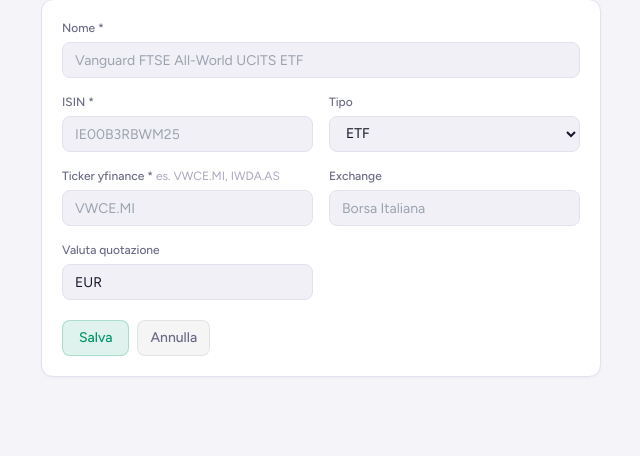
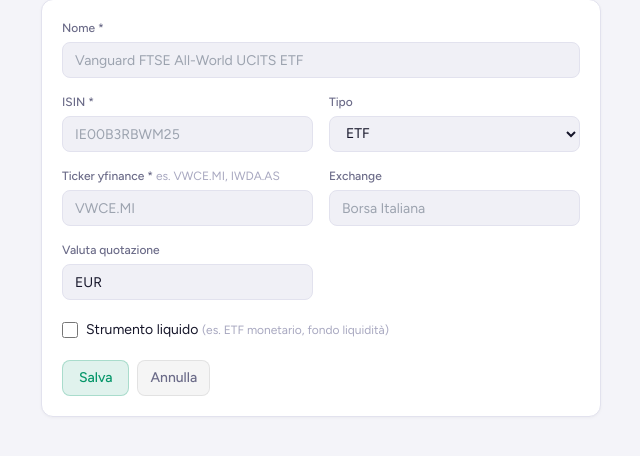
Before and after one commit to jacopocecch/finance_tracker, a FastAPI app: page /investments/instruments/add in a window 1280 px wide. Shown: the part 194-650 px from the top of the page, without its empty margins (43-683 px from the left). Run offline with FastAPI, Linux system fonts and the light colour scheme; parts of the project's set-up code (start-up, migrations or seed data) failed here and were passed over; some libraries are stand-ins or nearby versions.

Commit message:
feat: is_liquidity checkbox in instrument create/edit form
Co-Authored-By: Claude Sonnet 4.6 <noreply@anthropic.com>

```diff
--- a/investments.py
+++ b/investments.py
@@ -180,6 +180,7 @@ def instrument_add(
     exchange: str = Form(""),
     currency: str = Form("EUR"),
     type_: str = Form("ETF", alias="type"),
+    is_liquidity: Optional[str] = Form(None),
     session: Session = Depends(get_session),
 ):
     isin = isin.strip().upper()
@@ -194,6 +195,7 @@ def instrument_add(
         exchange=exchange.strip(),
         currency=currency.strip().upper(),
         type=type_,
+        is_liquidity=is_liquidity == "1",
     )
     session.add(inst)
     session.commit()
@@ -264,6 +266,7 @@ def instrument_edit(
     ticker: str = Form(...),
     exchange: str = Form(""),
     currency: str = Form("EUR"),
+    is_liquidity: Optional[str] = Form(None),
     session: Session = Depends(get_session),
 ):
     inst = session.get(Instrument, instrument_id)
@@ -272,6 +275,7 @@ def instrument_edit(
         inst.ticker = ticker.strip()
         inst.exchange = exchange.strip()
         inst.currency = currency.strip().upper()
+        inst.is_liquidity = is_liquidity == "1"
         inst.updated_at = datetime.now(timezone.utc)
         session.commit()
     return RedirectResponse(f"/investments/instruments/{instrument_id}", status_code=303)
--- a/templates/investments/instrument_form.html
+++ b/templates/investments/instrument_form.html
@@ -44,6 +44,13 @@
       </div>
     </div>
 
+    <div class="flex items-center gap-2 mb-5">
+      <input type="checkbox" name="is_liquidity" id="is_liquidity" value="1"
+             {% if instrument and instrument.is_liquidity %}checked{% endif %}
+             class="w-4 h-4 rounded" style="accent-color:var(--sky)">
+      <label for="is_liquidity" class="text-sm" style="color:var(--text)">Strumento liquido <span class="text-xs" style="color:var(--text-dim)">(es. ETF monetario, fondo liquidità)</span></label>
+    </div>
+
     <div class="flex gap-2">
       <button type="submit" class="btn-primary">Salva</button>
       <a href="{% if instrument %}/investments/instruments/{{ instrument.id }}{% else %}/investments/instruments{% endif %}" class="btn-ghost">Annulla</a>
```
